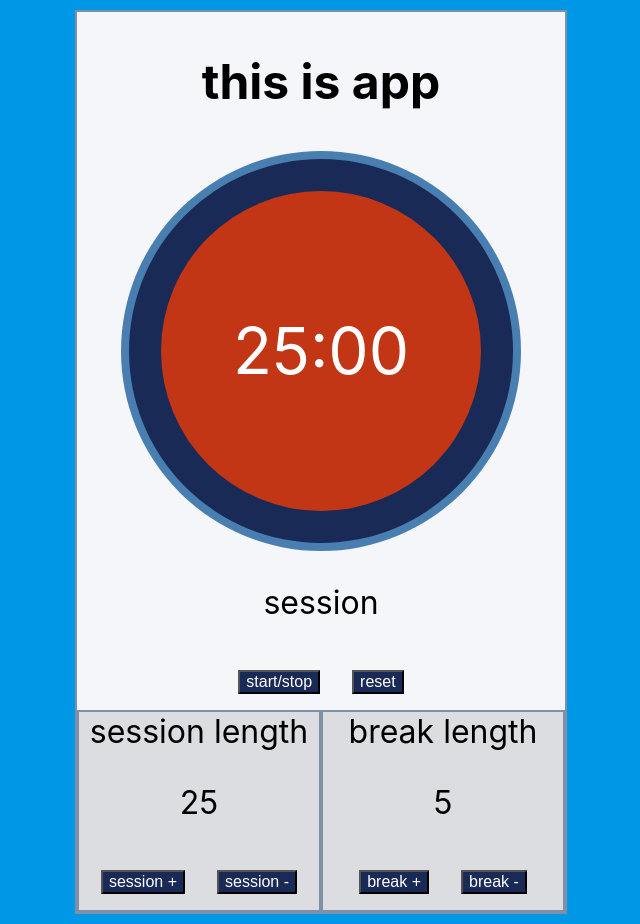
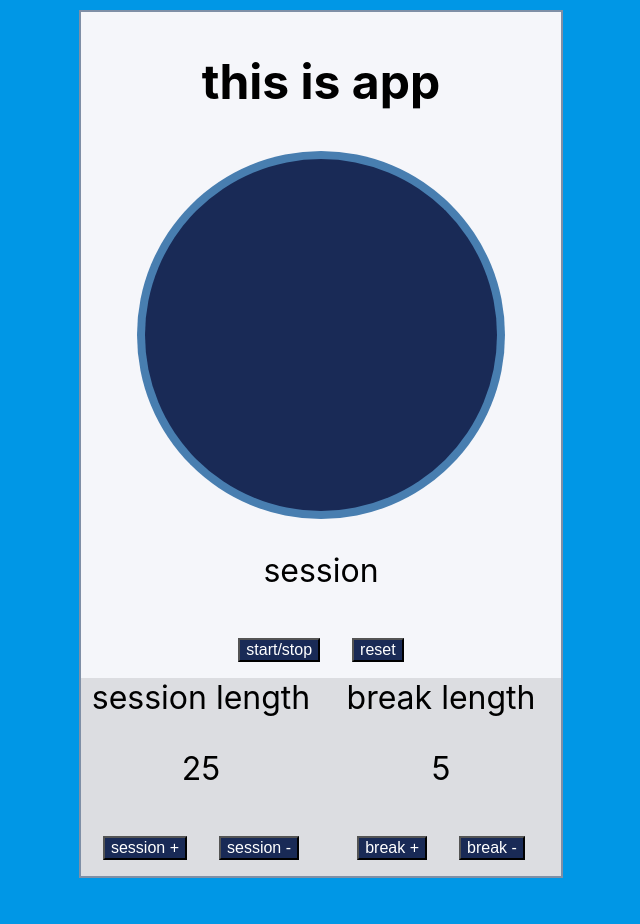
Before and after one commit to markoter/pomodoro-timer, a React (Create React App) app: page / in a window 1280 px wide. Shown: the whole page, without its empty margins (319-959 px from the left). After the commit the page ends 888 px from the top, so only its background shows below. Built offline with nearby package versions, Linux system fonts and the light colour scheme.

Commit message:
start circular progress bar

```diff
--- a/src/clockComp.js
+++ b/src/clockComp.js
@@ -8,7 +8,7 @@ const ClockComp = (props, ref) => {
     return (
         <div id="clock">
             <div id="pomodoro-circle-out">
-                <div id="pomodoro-circle-in">
+                <div id="pomodoro-progress">
                     <div id="pomodoro">
                         <time id="time-left">{time}</time>
                     </div>
--- a/src/index.css
+++ b/src/index.css
@@ -43,24 +43,24 @@ body {
 #app #clock #pomodoro-circle-out {
   background-color: var(--color-pomodoro);
   border-radius: 50%;
-  height: 25rem;
-  width: 25rem;
+  height: 23rem;
+  width: 23rem;
   background-color: var(--color-pomodoro-out);
   display: flex;
   justify-content: center;
   align-items: center;
 }
-#app #clock #pomodoro-circle-out #pomodoro-circle-in {
+#app #clock #pomodoro-circle-out #pomodoro-progress {
   background-color: var(--color-pomodoro);
   border-radius: 50%;
-  height: 24rem;
-  width: 24rem;
+  height: 22rem;
+  width: 22rem;
   background-color: var(--color-pomodoro-in);
   display: flex;
   justify-content: center;
   align-items: center;
 }
-#app #clock #pomodoro-circle-out #pomodoro-circle-in #pomodoro {
+#app #clock #pomodoro-circle-out #pomodoro-progress #pomodoro {
   background-color: var(--color-pomodoro);
   border-radius: 50%;
   height: 20rem;
@@ -68,8 +68,9 @@ body {
   display: flex;
   justify-content: center;
   align-items: center;
+  display: none;
 }
-#app #clock #pomodoro-circle-out #pomodoro-circle-in #pomodoro #time-left {
+#app #clock #pomodoro-circle-out #pomodoro-progress #pomodoro #time-left {
   font-size: 4rem;
   color: white;
 }
@@ -78,7 +79,6 @@ body {
 }
 #app #controllers-part .labels {
   background-color: var(--color-app-secondary);
-  border: 2px solid var(--color-borders);
   width: 15rem;
   display: flex;
   flex-direction: column;
--- a/src/index.scss
+++ b/src/index.scss
@@ -51,18 +51,18 @@ body {
     #pomodoro-circle-out {
       background-color: var(--color-pomodoro);
       border-radius: 50%;
-      height: 25rem;
-      width: 25rem;
+      height: 23rem;
+      width: 23rem;
       background-color: var(--color-pomodoro-out);
       display: flex;
       justify-content: center;
       align-items: center;
 
-      #pomodoro-circle-in {
+      #pomodoro-progress {
         background-color: var(--color-pomodoro);
         border-radius: 50%;
-        height: 24rem;
-        width: 24rem;
+        height: 22rem;
+        width: 22rem;
         background-color: var(--color-pomodoro-in);
         display: flex;
         justify-content: center;
@@ -76,6 +76,7 @@ body {
           display: flex;
           justify-content: center;
           align-items: center;
+          display: none;
 
           #time-left {
             font-size: 4rem;
@@ -93,7 +94,7 @@ body {
 
     .labels {
       background-color: var(--color-app-secondary);
-      border: 2px solid var(--color-borders);
+      // border: 2px solid var(--color-borders);
       width: 15rem;
       display: flex;
       flex-direction: column;
```
Also changed, not shown: 1 other file (tests, documents, lock files or other folders).
